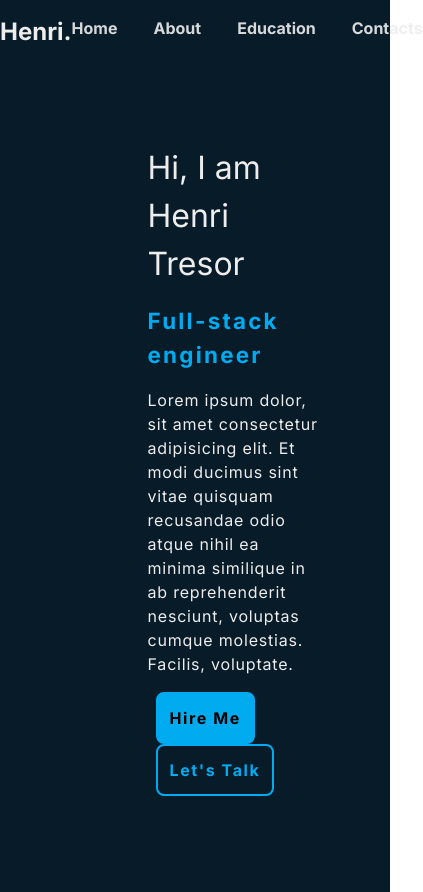
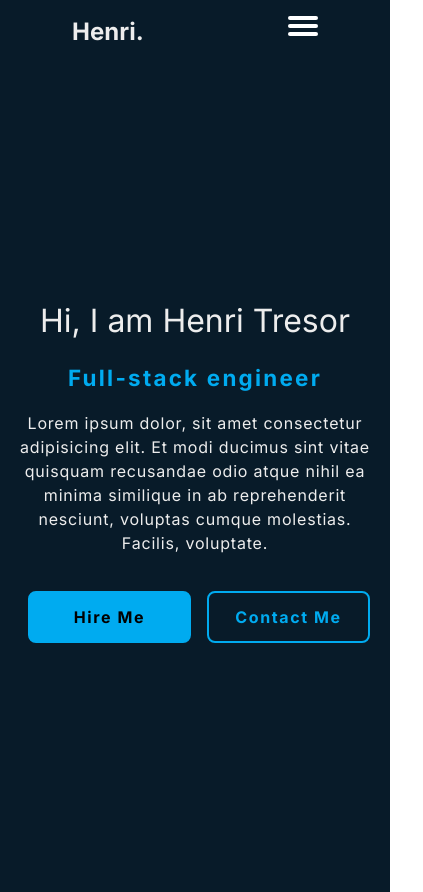
Before and after one commit to HenriTresor/portfolio, a Next.js app: page / in a window 390 px wide. Shown: the whole page, 423 px wide, since content can reach past the window. Built offline with nearby package versions, Linux system fonts and the light colour scheme.

Commit message:
added hamburger added reponsiveness

```diff
--- a/app/globals.css
+++ b/app/globals.css
@@ -15,5 +15,9 @@
 }
 
 .btn{
-    @apply cursor-pointer p-3  border-2 border-[#00abf0] ml-2 rounded-lg capitalize font-bold tracking-widest
+    @apply cursor-pointer p-3  border-2 border-[#00abf0] ml-2 rounded-lg capitalize font-bold tracking-widest w-full mt-5
 }
+
+.bar{
+    @apply w-[30px] h-1 bg-white rounded-sm cursor-pointer
+}
--- a/app/page.tsx
+++ b/app/page.tsx
@@ -6,16 +6,16 @@ export default function Home() {
     <div className=' bg-[#081b29] h-max-screen'>
       <Header />
       <div className='w-full flex h-screen justify-around p-5 items-center'>
-        <div className='w-[50%] flex flex-col gap-4 text-left ml-20'>
+        <div className='flex flex-col gap-4 ml-0 md:ml-20 w-full text-center md:text-left md:p-0'>
           <h1 className='text-[#ededed] text-[2em]'>Hi, I am Henri Tresor</h1>
           <h4 className='text-[#00abf0] font-bold tracking-widest text-[1.4em]'>Full-stack engineer</h4>
-          <p className='text-[#ededed] text-left tracking-wider'>Lorem ipsum dolor, sit amet consectetur adipisicing elit. Et modi ducimus sint vitae quisquam recusandae odio atque nihil ea minima similique in ab reprehenderit nesciunt, voluptas cumque molestias. Facilis, voluptate.</p>
-          <div>
+          <p className='text-[#ededed] text-center tracking-wider md:text-left'>Lorem ipsum dolor, sit amet consectetur adipisicing elit. Et modi ducimus sint vitae quisquam recusandae odio atque nihil ea minima similique in ab reprehenderit nesciunt, voluptas cumque molestias. Facilis, voluptate.</p>
+          <div className='flex items-center gap-2'>
             <button className='btn bg-[#00abf0] text-black'>hire me</button>
-            <button className='btn text-[#00abf0]'>Let&apos;s talk</button>
+            <button className='btn text-[#00abf0]'>Contact me</button>
           </div>
         </div>
-        <div className='w-[50%] hidden justify-center gap-2 md:flex'>
+        <div className='w-full hidden justify-center gap-2 md:flex'>
           <div className='w-[100px] h-[100px] bg-sky-500 rounded-full scale-50'>
 
           </div>
--- a/components/Header/index.tsx
+++ b/components/Header/index.tsx
@@ -13,7 +13,7 @@ const Header = (props: Props) => {
 
                     Henri.</h2>
             </Link>
-          <div className=''>
+            <div className='hidden md:block'>
                 <ul className='flex gap-9'>
                     <Link href={'/'}><li className='nav-list-item'>Home</li></Link>
                     <Link href={'/about'}>
@@ -27,6 +27,10 @@ const Header = (props: Props) => {
                     </Link>
                 </ul>
             </div>
+
+            <div className='flex flex-col gap-1 md:hidden'>
+                <span className="bar"></span><span className="bar"></span><span className="bar"></span>
+            </div>
         </div>
     )
 }
```
Lines whose indentation alone changed are shown as unchanged.
